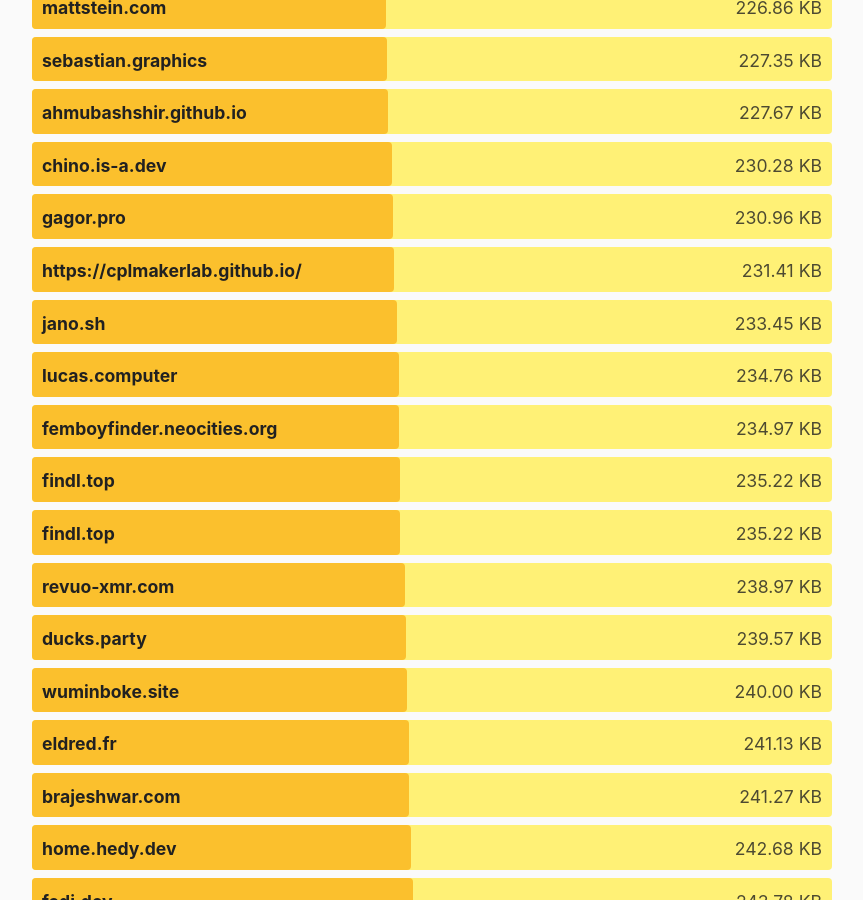
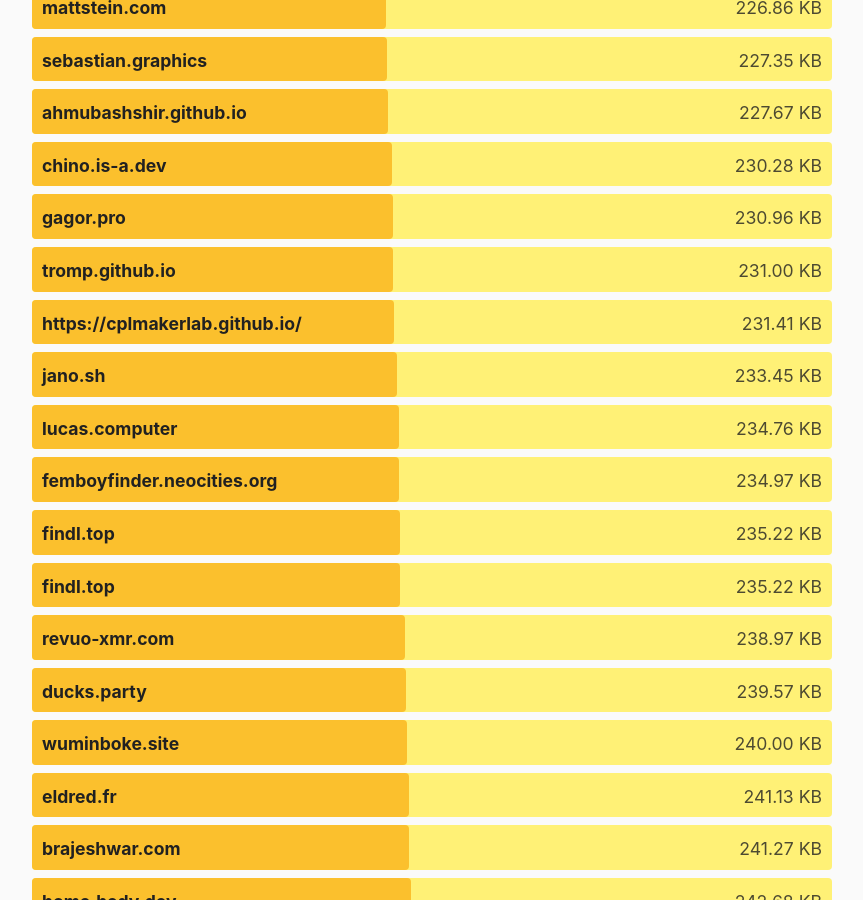
Before and after one commit to kevquirk/512kb.club, a Jekyll site: the page built from index.md, in a window 1280 px wide and 900 px high, scrolled down 36252 px. Shown: the whole window, without its empty margins (208-1071 px from the left). Built offline with Jekyll 4.4.1, drawn with Linux system fonts in a browser that asks for light colours.

Commit message:
Update sites.yml
add my home page tromp.github.io

```diff
--- a/_data/sites.yml
+++ b/_data/sites.yml
@@ -3853,6 +3853,11 @@
   size: 87.82
   last_checked: 2025-08-30
 
+- domain: tromp.github.io
+  url: http://tromp.github.io/
+  size: 231
+  last_checked: 2025-11-04
+
 - domain: tsk.bearblog.dev
   url: https://tsk.bearblog.dev/
   size: 112
```
